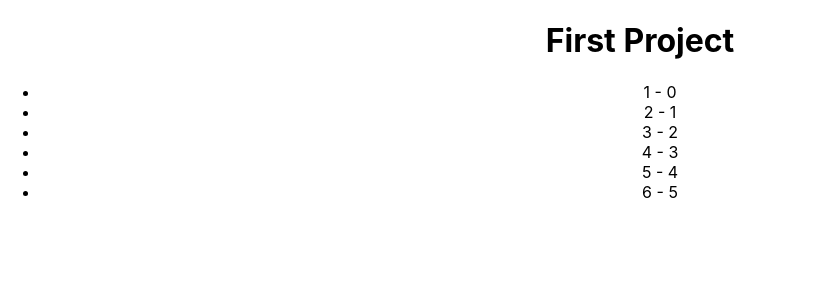
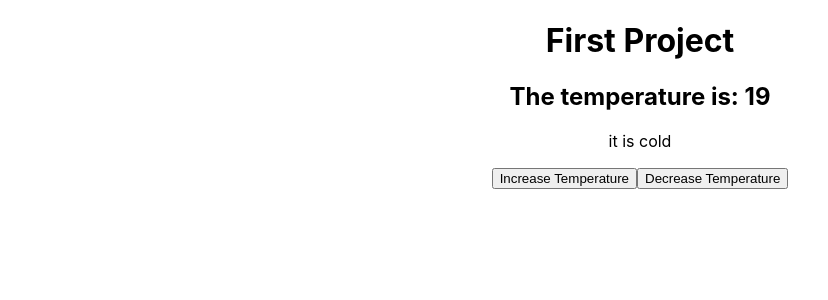
Before and after one commit to fjjt3/ReactFirebase, a React (Create React App) app: page / in a window 1280 px wide. Shown: the top 300 px of the page, without its empty margins (0-828 px from the left). Built offline with nearby package versions, Linux system fonts and the light colour scheme; the HTML template or start-up script is replaced by a standard one.

Commit message:
code(Temperature and compare with ?

```diff
--- a/src/App.jsx
+++ b/src/App.jsx
@@ -2,13 +2,14 @@ import React from 'react';
 import './App.css';
 // import Hello from './components/Hello';
 // import Counter from './components/Counter';
-import List from './components/List';
+// import List from './components/List';
+import Temperature from './components/temperature';
 
 function App() {
   return (
     <div className="App">
       <h1>First Project</h1>
-      <List></List>
+      <Temperature></Temperature>
     </div>
   );
 }
--- /dev/null
+++ b/src/components/temperature.jsx
@@ -0,0 +1,30 @@
+import React, {useState} from "react";
+
+const Temperature = () => {
+
+    const [temperature, setTemperature] = useState(19)
+    const upTemp = () =>{
+        setTemperature(temperature + 1)
+    }
+    const downTemp = () =>{
+        setTemperature(temperature - 1)
+    }
+
+
+    return (
+        <div>
+            <h2>The temperature is: {temperature} </h2>
+            <p>
+                {
+                    temperature > 21 ? 'it is warn' : 'it is cold'
+                }
+            </p>
+            <button onClick={upTemp}>Increase Temperature</button>
+            <button onClick={downTemp}>Decrease Temperature</button>
+        </div>
+
+
+    )
+}
+
+export default Temperature
```
